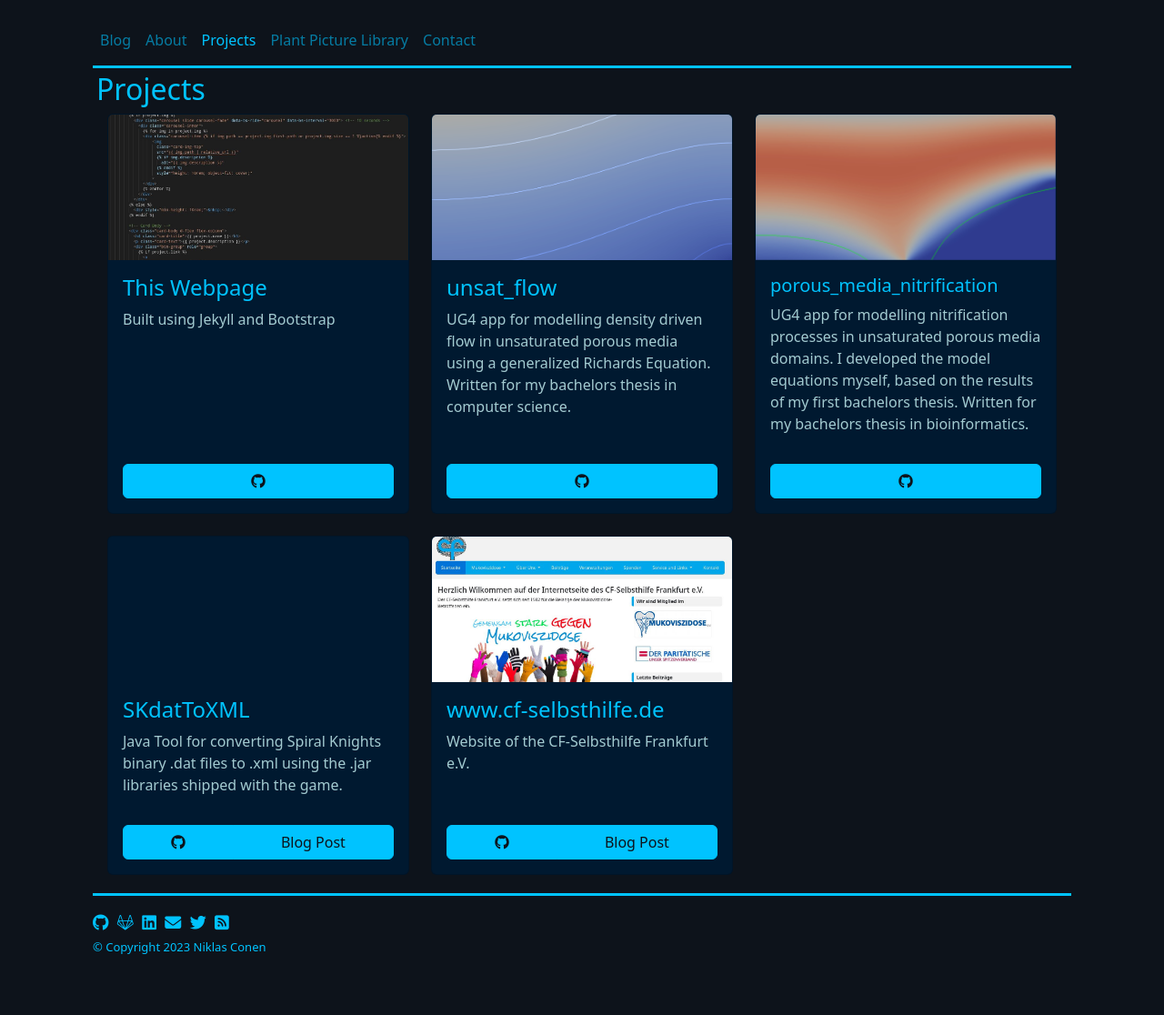
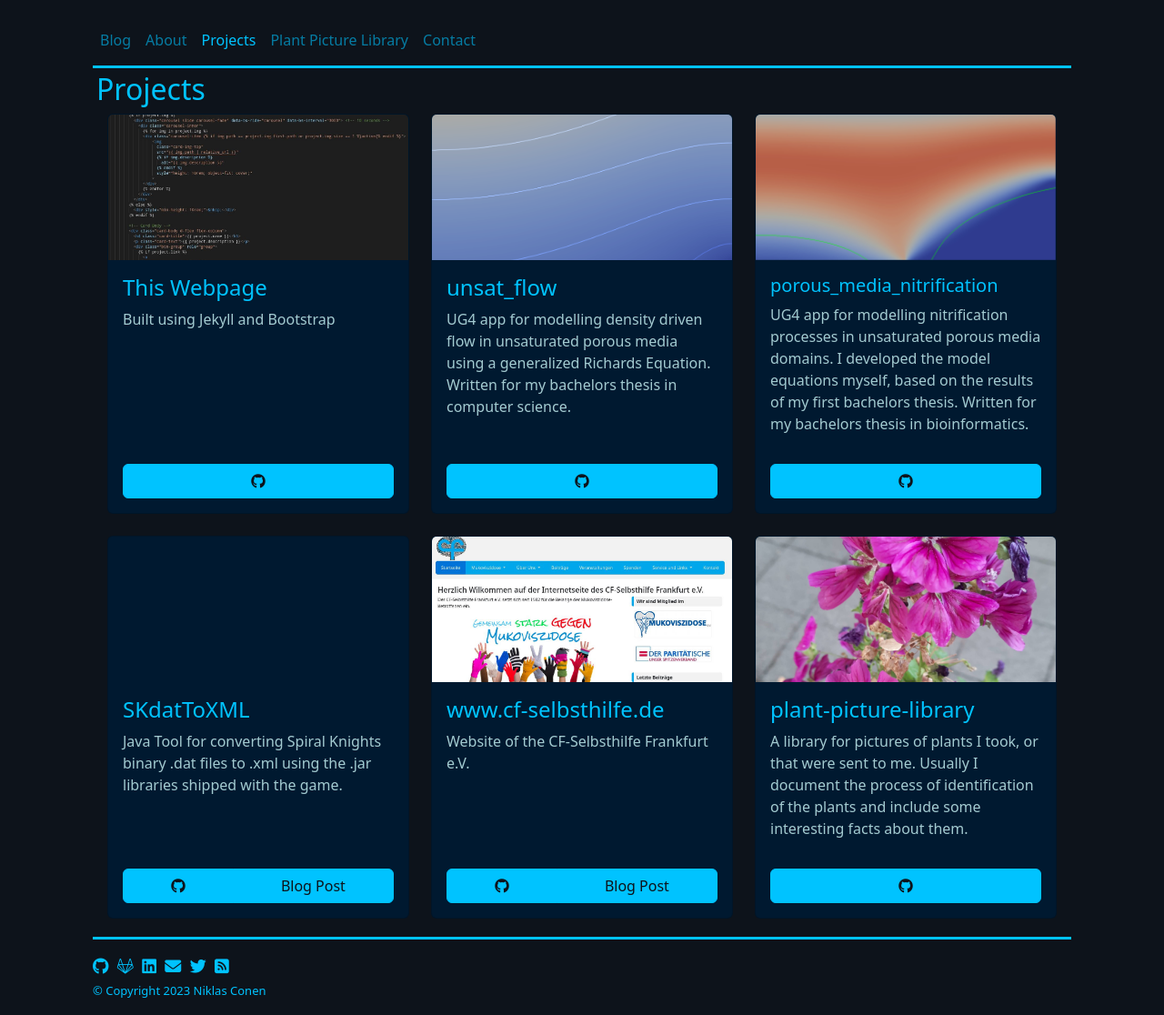
Before and after one commit to Nordegraf/nordegraf.github.io, a Jekyll site: the page built from _pages/projects.html, in a window 1280 px wide. Shown: the whole page at 91% size. Built offline with Jekyll 4.4.1, drawn with Linux system fonts in a browser that asks for light colours; before the commit the page ends 1068 px from its top, so only the background shows below that.

Commit message:
plant-picture-library project

```diff
--- a/_data/projects.yml
+++ b/_data/projects.yml
@@ -43,3 +43,14 @@
   img:
     - path: /assets/img/projects/cf-selbsthilfe/page.jpg
       description: screenshot of the website of the CF-Selbsthilfe Frankfurt e.V.
+
+- name: plant-picture-library
+  link: https://github.com/Nordegraf/plant-picture-library
+  description: A library for pictures of plants I took, or that were sent to me. Usually I document the process of identification of the plants and include some interesting facts about them.
+  img:
+    - path: /assets/img/projects/plant-picture-library/ruby_dock_2.jpg
+      description: A picture of ruby dock taken in Saudi Arabia
+    - path: /assets/img/projects/plant-picture-library/malva_sylvestris_1.jpg
+      description: A picture of common mallow taken in Germany
+    - path: /assets/img/projects/plant-picture-library/tagetes_erecta_1.jpg
+      description: A picture of french marigold taken in Germany
```
Also changed, not shown: assets/img/projects/plant-picture-library/malva_sylvestris_1.jpg (added), 2 other files.
